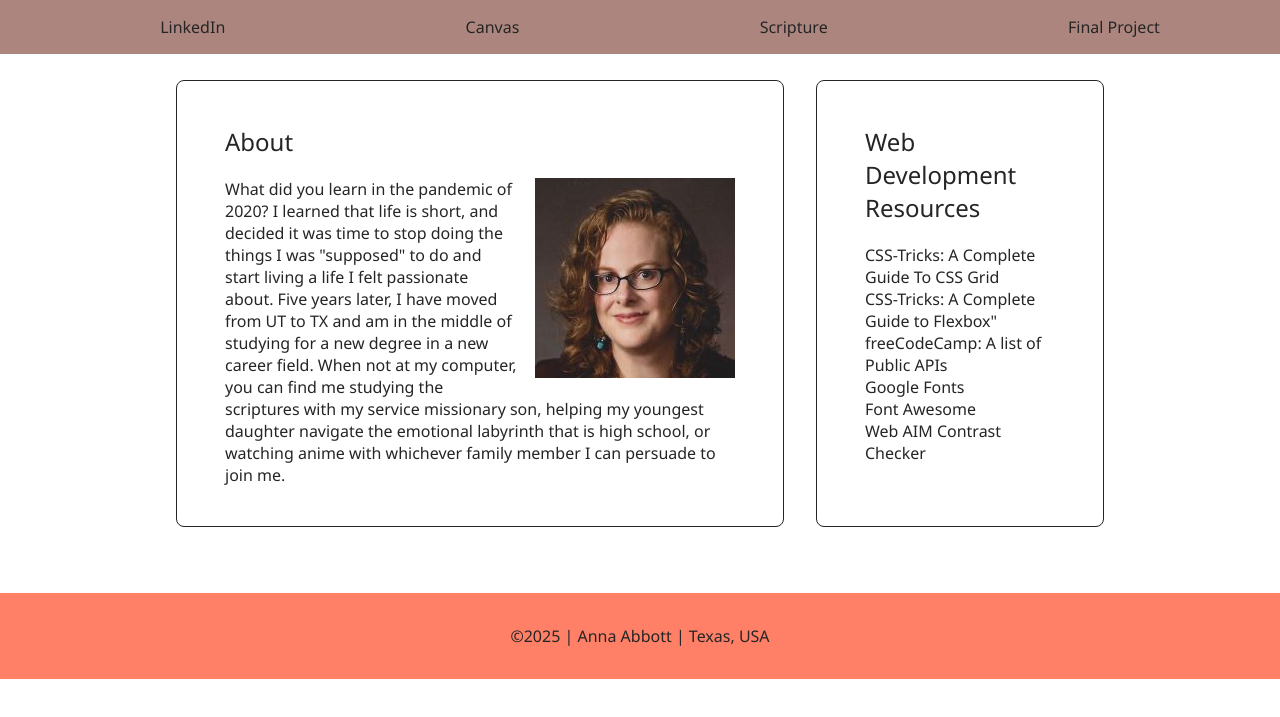
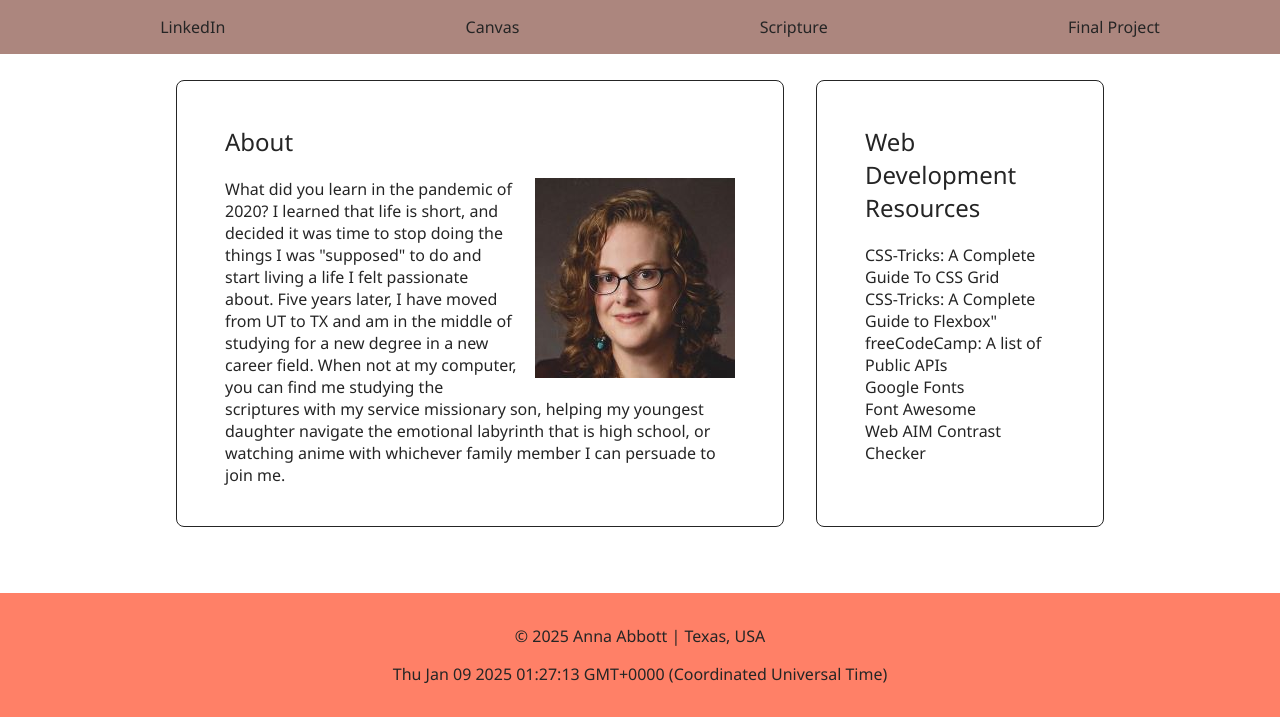
Before and after one commit to annaabbott/wdd131, a plain HTML site: page index.html in a window 1280 px wide. Shown: the part 86-803 px from the top of the page. Drawn offline with Linux system fonts and the light colour scheme; a web font is replaced by a local one.

Commit message:
added javaScript date, lastmodified

```diff
--- a/index.html
+++ b/index.html
@@ -15,6 +15,7 @@
       href="https://fonts.googleapis.com/css2?family=DM+Mono:ital,wght@0,300;0,400;0,500;1,300;1,400;1,500&family=Noto+Sans:ital,wght@0,100..900;1,100..900&display=swap"
       rel="stylesheet"
     />
+    <script src="scripts/getdates.js" defer></script>
   </head>
   <body>
     <header>
@@ -81,7 +82,7 @@
       </section>
     </main>
     <footer>
-      <p>&copy;2025 | <span id="currentyear"></span>Anna Abbott | Texas, USA</p>
+      <p>&copy; <span id="currentyear"> </span> Anna Abbott | Texas, USA</p>
       <p id="lastModified"></p>
     </footer>
   </body>
--- a/scripts/getdates.js
+++ b/scripts/getdates.js
@@ -0,0 +1,7 @@
+const currentDate = new Date();
+let currentYear = currentDate.getFullYear();
+
+const modified = new Date(document.lastModified);
+
+document.getElementById("currentyear").innerHTML = currentYear;
+document.getElementById("lastModified").innerHTML = modified;
```
